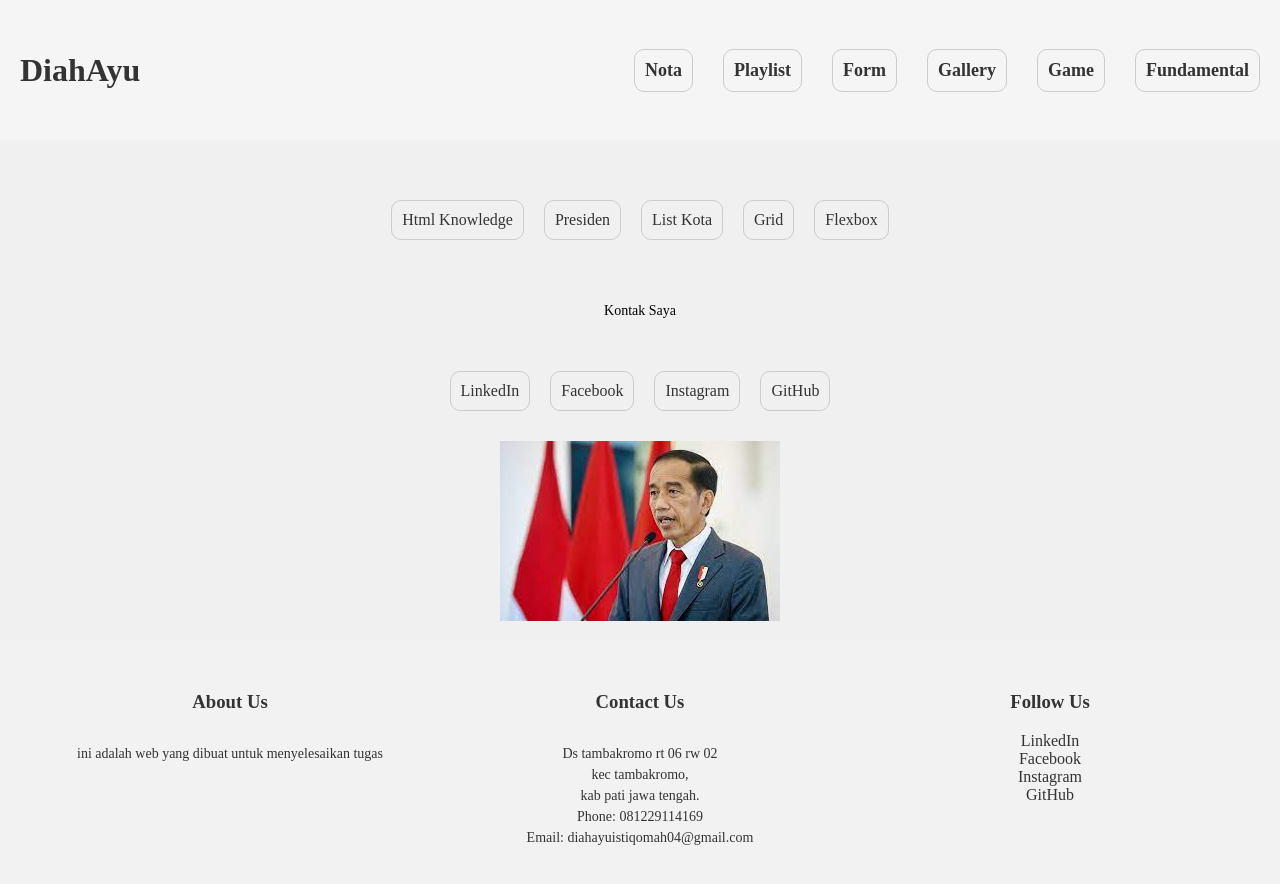
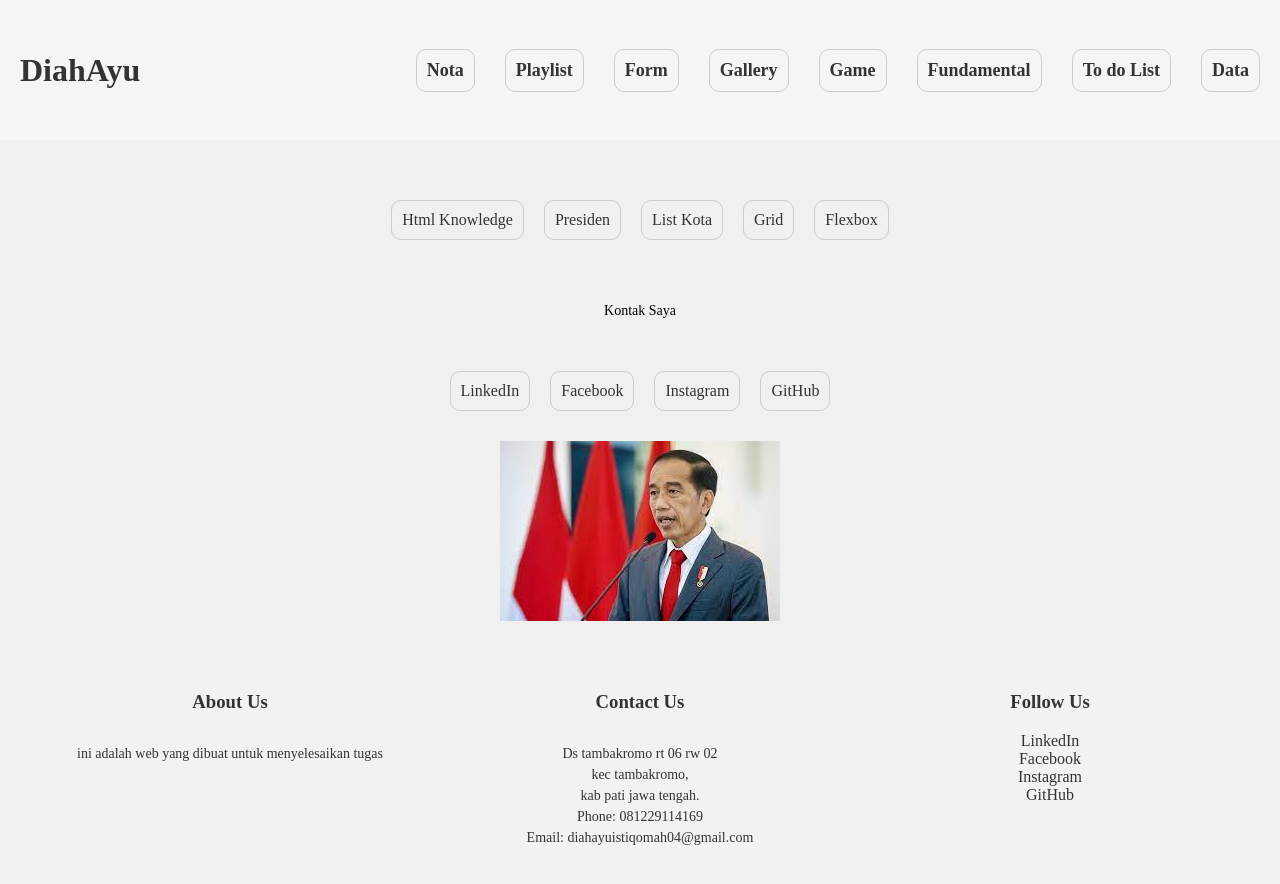
Before and after one commit to diahayuistiqomah/fswd3-html-dasar, a plain HTML site: page index.html in a window 1280 px wide. Drawn offline with Linux system fonts and the light colour scheme.

Commit message:
Add files via upload

```diff
--- a/index.html
+++ b/index.html
@@ -24,6 +24,8 @@
           <li><a href="./pages/gallery.html">Gallery</a></li>
           <li><a href="./pages/game.html">Game</a></li>
           <li><a href="./pages/fundamental.html">Fundamental</a></li>
+          <li><a href="./pages/todo.html">To do List</a></li>
+          <li><a href="./pages/mahasiswa.html">Data</a></li>
         </ul>
       </nav>
     </header>
```
Also changed, not shown: 1 other file.
